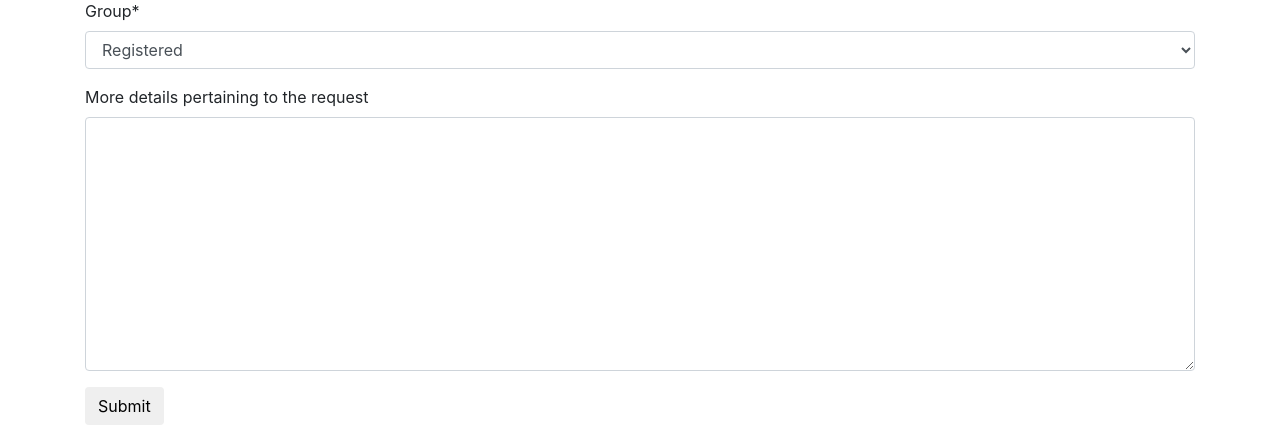
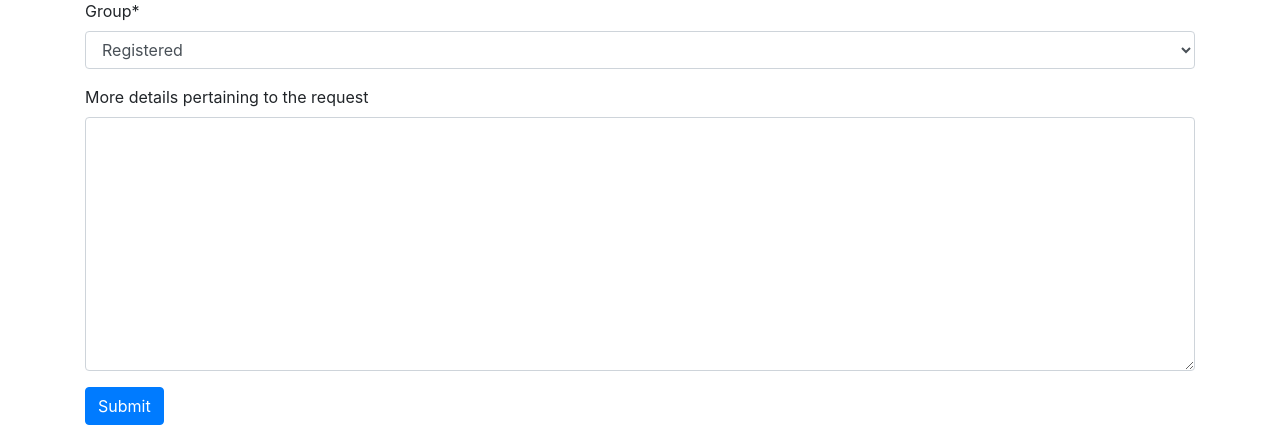
Before and after one commit to birdspotter-project/COS397, a Django app: page /accounts/request_group/ in a window 1280 px wide. Shown: the part 373-800 px from the top of the page. Run offline with Django 3.2, Linux system fonts and the light colour scheme; the visitor is signed in with stand-in values (Sample User, id 1); some libraries are stand-ins or nearby versions.

Commit message:
Small comment fix-ups - Hide Request Access button if user is an admin - Change submit button to primary button

```diff
--- a/birdspotter/birdspotter/templates/account.html
+++ b/birdspotter/birdspotter/templates/account.html
@@ -35,6 +35,8 @@
 </form>
         <div class="col-sm-offset-2 col-sm-10">
             <button onclick="location.href='/accounts/password_change/'" class="btn btn-outline-primary">Change password</button>
-            <button onclick="location.href='/accounts/request_group/'" class="btn btn-outline-primary">Request privileged access</button>
+            {% if not request.user.is_admin %}
+                <button onclick="location.href='/accounts/request_group/'" class="btn btn-outline-primary">Request privileged access</button>
+            {% endif %}
         </div>
     </div>
--- a/birdspotter/birdspotter/templates/request_group.html
+++ b/birdspotter/birdspotter/templates/request_group.html
@@ -5,7 +5,7 @@
 <div class="container"><form method="post">
     {% csrf_token %}
     {{ form|crispy }}
-    <button type="submit" class="btn">Submit</button>
+    <button type="submit" class="btn btn-primary">Submit</button>
 </form></div>
 
 {% endblock content %}
```
